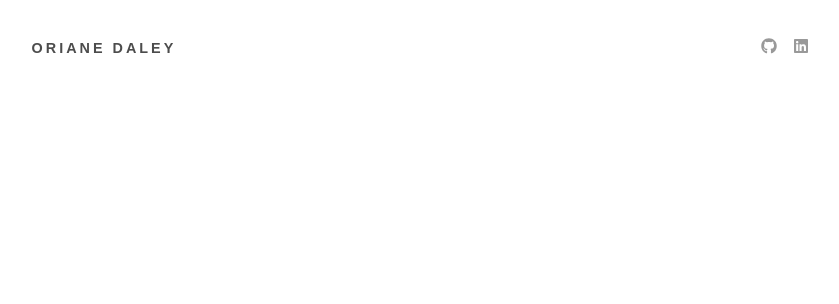
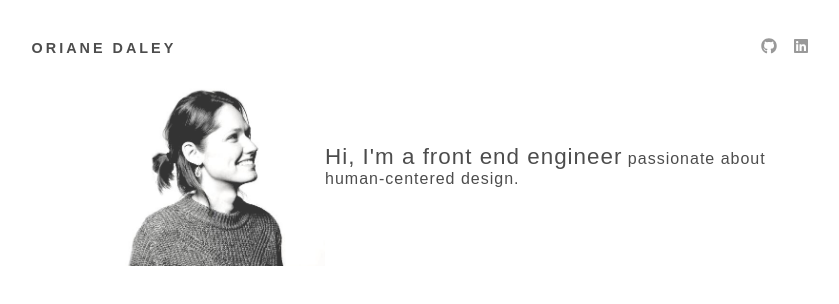
Before and after one commit to oriane212/my-site, a plain HTML site: page index.html in a window 1280 px wide. Shown: the whole page, without its empty margins (157-996 px from the left). Drawn offline with Linux system fonts and the light colour scheme.

Commit message:
add header and intro styles

```diff
--- a/_styles-lg.scss
+++ b/_styles-lg.scss
@@ -1,5 +1,13 @@
 @media screen and (min-width: 871px) {
+
     header {
         grid-template-columns: 1fr 4fr 1fr 1fr;
     }
+    .intro {
+        grid-template-columns: 0.5fr 1fr 1.5fr 1fr;
+        p {
+            font-size: 1em;
+        }
+    }
+
 }
--- a/_styles-m.scss
+++ b/_styles-m.scss
@@ -1,6 +1,22 @@
 
-@media screen and (min-width: 581px) {
+@media screen and (min-width: 425px) {
     header {
         grid-template-columns: 0.25fr 4fr 1fr 0.25fr;
     }
 }
+
+@media screen and (min-width: 581px) {
+    header {
+        grid-template-columns: 0.75fr 4fr 1fr 0.25fr;
+    }
+    .intro {
+        grid-template-columns: 0.5fr 1fr 1.5fr 0.5fr;
+        img {
+            width: 200px;
+            height: 200px;
+        }
+        p {
+            font-size: 0.8em;
+        }
+    }
+}
--- a/index.html
+++ b/index.html
@@ -24,6 +24,15 @@
             </a>
         </div>
     </header>
+    <main role="main">
+        <section class="intro">
+            <img src='profileBW.jpeg'>
+            <p><span>Hi, I'm a front end engineer</span> passionate about human-centered design.</p>
+        </section>
+        <section class="projects">
+
+        </section>
+    </main>
 </body>
 
 </html>
--- a/styles.scss
+++ b/styles.scss
@@ -7,12 +7,11 @@ body {
 /* header */
 
 header {
-    height: 229px;
-    margin-top: 30px;
     display: grid;
     grid-template-columns: 0.25fr 1.5fr 1fr 0.25fr;
-    grid-template-areas:
-    '. name social .'
+    grid-template-areas: '. name social .';
+    height: 36px;
+    margin-top: 30px;
 }
 
 h1 {
@@ -40,5 +39,69 @@ h1 {
     }
 }
 
+@keyframes slide-from-top {
+    from {
+      position: absolute;
+      top: -500px;
+      opacity: 0;
+    }
+    to {
+      position: relative;
+      top: 0;
+      opacity: 1;
+    }
+  }
+
+/* intro */
+
+.intro {
+    display: grid;
+    grid-template-columns: 0.25fr 1fr 2fr 0.25fr;
+    grid-template-areas: '. profile blurb .';
+    img {
+        grid-area: profile;
+        justify-self: right;
+        width: 150px;
+        height: 150px;
+        opacity: 0.8;
+        animation-name: fadein_profile;
+        animation-duration: 1s;
+        animation-timing-function: ease-in;
+    }
+    p {
+        grid-area: blurb;
+        align-self: center;
+        font-weight: 100;
+        color: rgba(0,0,0,0.7);
+        letter-spacing: 1px;
+        animation: fadein_text 1s ease;
+        font-size: 0.7em;
+        padding: 0px;
+        span {
+            font-size: 1.4em;
+        }
+    }
+}
+
+@keyframes fadein_profile {
+    from {
+      opacity: 0;
+    }
+    to {
+      opacity: 0.8;
+    }
+  }
+
+@keyframes fadein_text {
+    from {
+        opacity: 0;
+        }
+        to {
+        opacity: 0.7;
+        }
+    }
+
+/* Import Sass partials for responsive styles */
+
 @import 'styles-m';
 @import 'styles-lg';
```
Also changed, not shown: profileBW.jpeg (added), styles.css.
